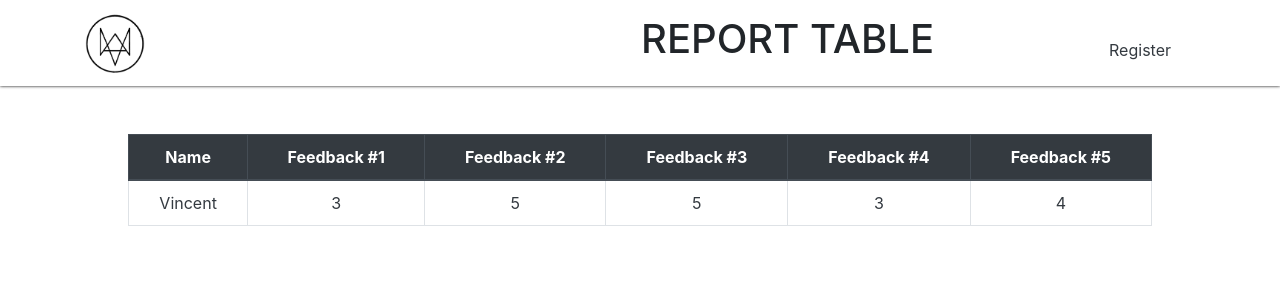
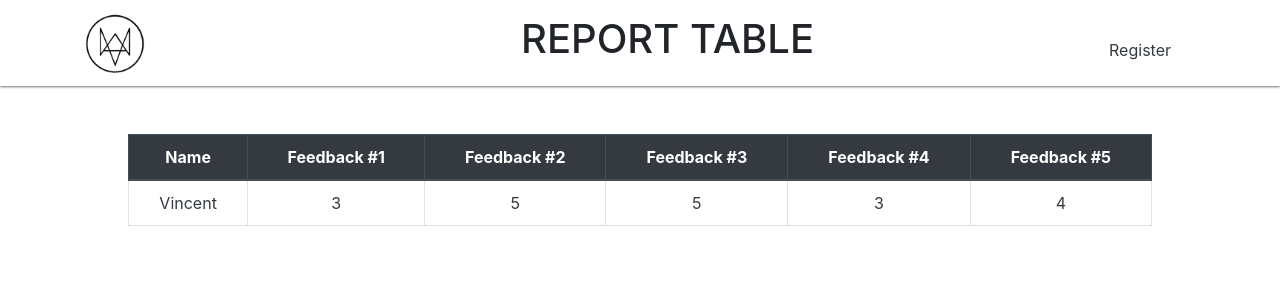
Before and after one commit to kennethsillo/restosurvey, a PHP site: page /report.php in a window 1280 px wide. Shown: the top 300 px of the page. Run offline with PHP 8.4, Linux system fonts and the light colour scheme; data comes from the database, SQL or seed files in the repository.

```diff
--- a/resources/function/view.php
+++ b/resources/function/view.php
@@ -41,7 +41,7 @@ public function viewAll(){
   <nav class="navbar navbar-expand-sm navbar-light">
     <div class="container">
         <a class="navbar-brand" href="#"><IMG SRC="resources/img/logo2.png" ALT="Logo" WIDTH=60 HEIGHT=60></a>
-          <h1 class="" style="margin-left:60vh;">REPORT TABLE</h1>
+          <h1 class="" style="margin-left:45vh;">REPORT TABLE</h1>
           <ul class="navbar-nav ml-auto navbar-light">
             <form action="" method="GET" class="form-inline my-2 my-lg-0">
               <li class="nav-item"><a class="nav-link text-dark mr-3 mt-sm-3" href="index.php">Register</a></li>
```
